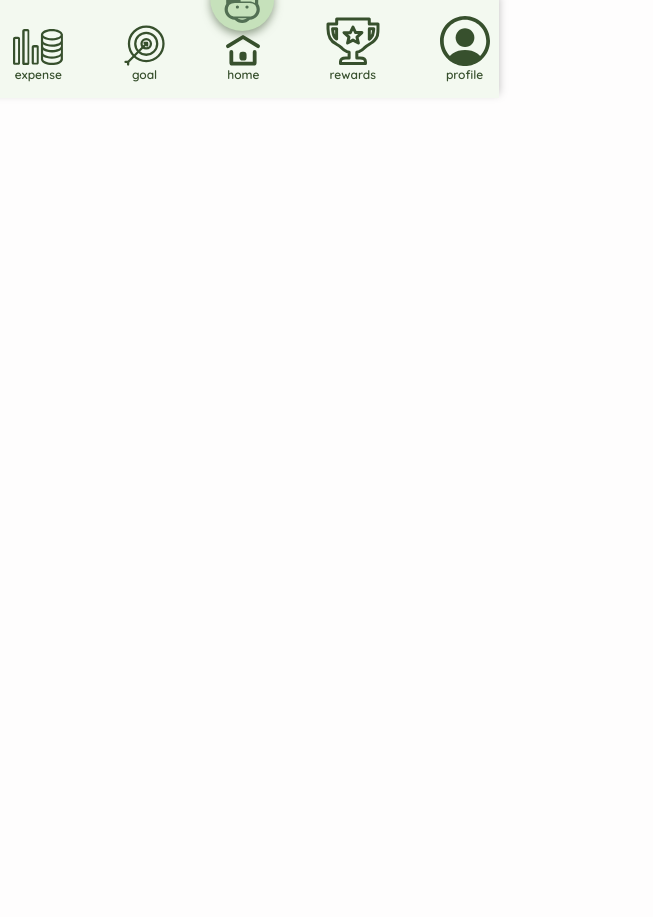
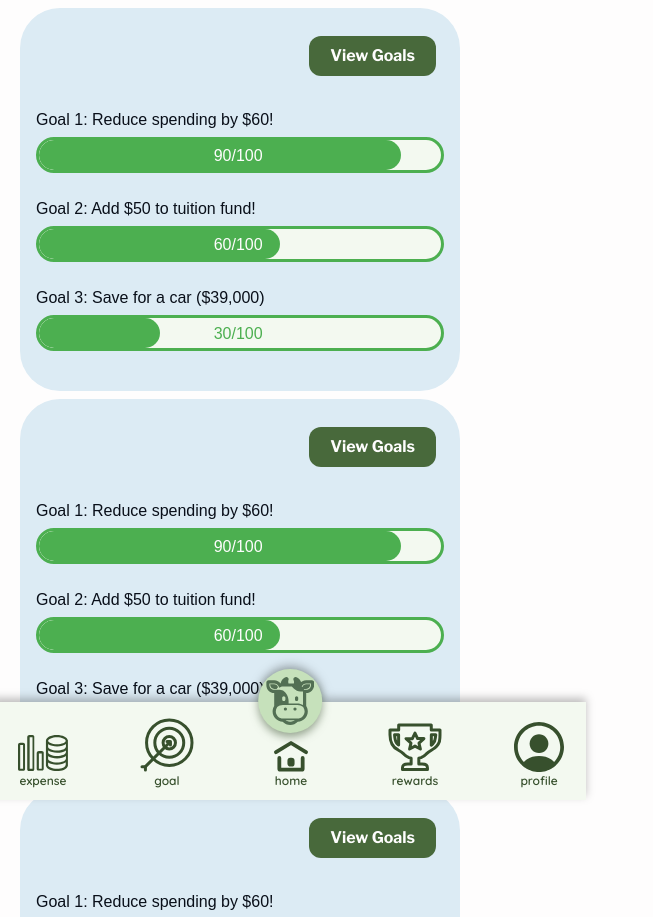
Before and after one commit to AlyssaHug/Design02_App, a Next.js app: page / in a window 1280 px wide. Shown: the top 917 px of the page, without its empty margins (0-653 px from the left). Before the commit the page ends 800 px from the top, so only its background shows below. Built offline with nearby package versions, Linux system fonts and the light colour scheme.

Commit message:
fixed navbar at bottom

```diff
--- a/app/page.js
+++ b/app/page.js
@@ -1,9 +1,23 @@
 "use client";
+import GoalProgress from "./ui/GoalCards/GoalCards";
 
 import Nav from "@/app/ui/navbar/navbar";
 function page() {
     return (
+        <div>
        <Nav/>
+       <GoalProgress/>
+       <GoalProgress/>
+       <GoalProgress/>
+       <GoalProgress/>
+       <GoalProgress/>
+       <GoalProgress/>
+       <GoalProgress/>
+       <GoalProgress/>
+       <GoalProgress/>
+       <GoalProgress/>
+       <GoalProgress/>
+       </div>
     );
 }
 
--- a/app/ui/navbar/navbar.module.css
+++ b/app/ui/navbar/navbar.module.css
@@ -7,8 +7,7 @@
     grid-gap: 38px;
     align-items: end;
     padding-bottom: 8px;
-    padding-right: 8px;
-    padding-left: 10px;
+    padding-right: 12px;
     position: relative;
 }
 
@@ -68,4 +67,8 @@
 .wholenav {
     filter: drop-shadow(0px -4px 4px rgba(0, 0, 0, 0.25));
    /* padding-top: 90em; just to test drop shadow*/
+   position: fixed;
+    bottom: 0;
+    left: -8px;
+    z-index: 100;
 }
```
